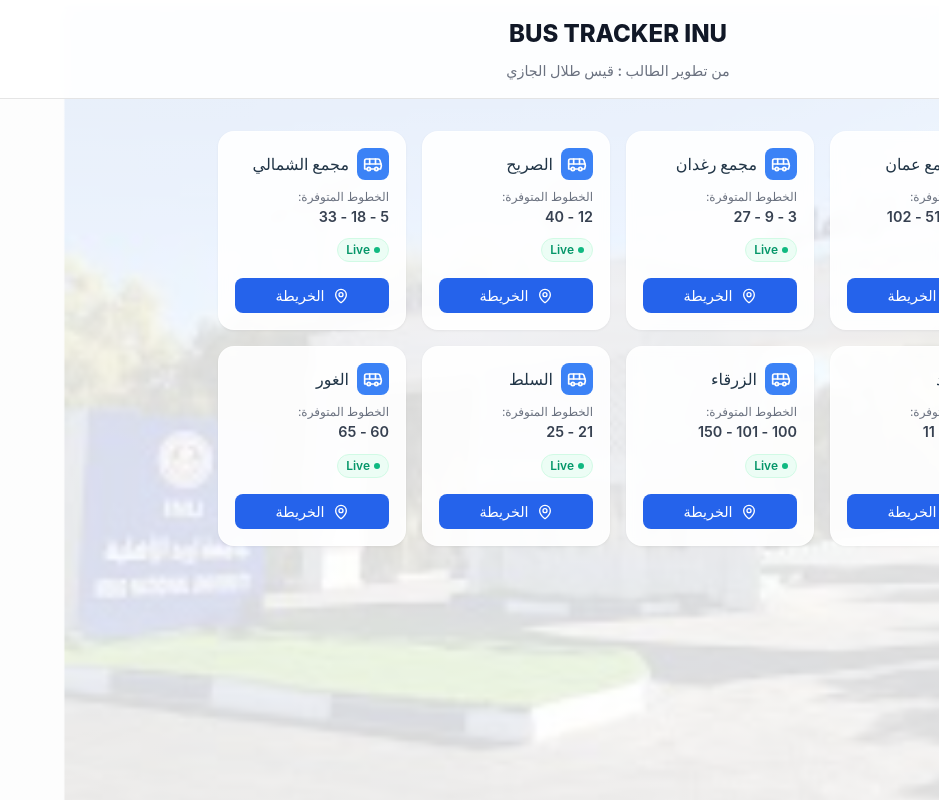
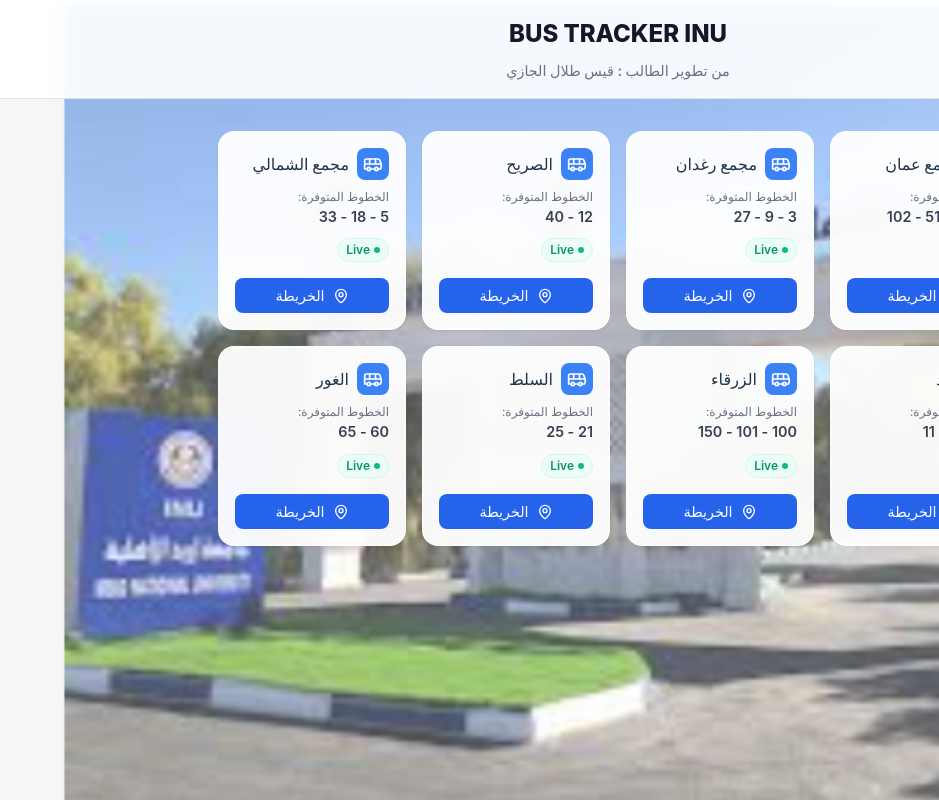
Before and after one commit to qaes26/my-pp-bus, a React (Vite) app: page / in a window 1280 px wide. Shown: the whole page, without its empty margins (341-1280 px from the left). Built offline with nearby package versions, Linux system fonts and the light colour scheme.

Commit message:
UI: Make background image more prominent (reduce overlay)

```diff
--- a/src/index.css
+++ b/src/index.css
@@ -21,7 +21,7 @@
   min-height: 100vh;
 
   /* Background Image Setup */
-  background-image: linear-gradient(rgba(255, 255, 255, 0.85), rgba(255, 255, 255, 0.85)), url('./assets/bg.png');
+  background-image: linear-gradient(rgba(255, 255, 255, 0.3), rgba(255, 255, 255, 0.3)), url('./assets/bg.png');
   background-size: cover;
   background-position: center;
   background-attachment: fixed;
@@ -69,9 +69,9 @@
 
 /* Terminal Card */
 .terminal-card {
-  background: rgba(255, 255, 255, 0.9);
-  backdrop-filter: blur(4px);
-  border: 1px solid rgba(255, 255, 255, 0.5);
+  background: rgba(255, 255, 255, 0.95);
+  backdrop-filter: blur(8px);
+  border: 1px solid rgba(255, 255, 255, 0.8);
   border-radius: 16px;
   padding: 1rem;
   box-shadow: 0 1px 3px rgba(0, 0, 0, 0.05);
```
